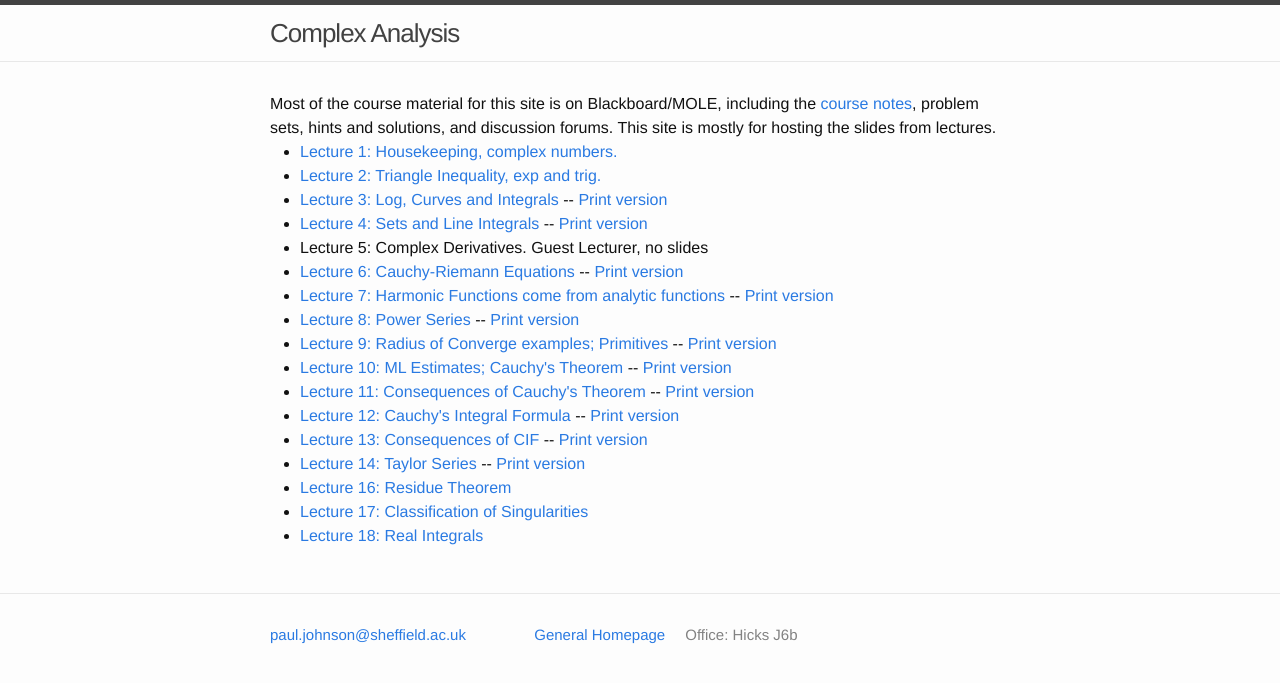
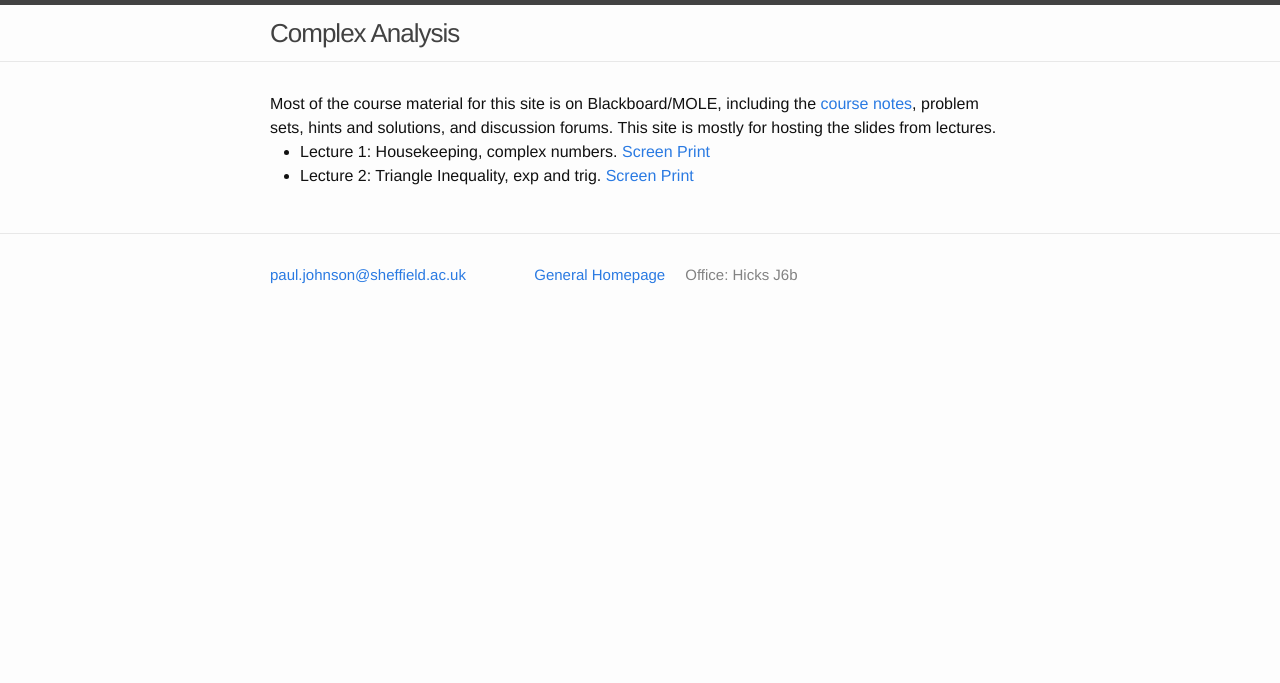
Before and after one commit to ptwiddle/MAS332-Complex-Analysis, a Jekyll site: the page built from index.html, in a window 1280 px wide. Shown: the top 683 px of the page. Built offline with Jekyll 4.4.1, drawn with Linux system fonts in a browser that asks for light colours.

Commit message:
Slides lectures 1 and 2 for 2021

```diff
--- a/index.html
+++ b/index.html
@@ -7,23 +7,8 @@ layout: default
   Most of the course material for this site is on Blackboard/MOLE, including the <a href="./MAS332LectureNotes.pdf">course notes</a>, problem sets, hints and solutions, and discussion forums.  This site is mostly for hosting the slides from lectures.
 
   <ul>
-    <li> <a href="./Slides/Lecture1.pdf">Lecture 1: Housekeeping, complex numbers.</a> </li>
-    <li> <a href="./Slides/Lecture2.pdf">Lecture 2: Triangle Inequality, exp and trig.</a></li>
-    <li> <a href="./Slides/Lecture3.pdf">Lecture 3: Log, Curves and Integrals</a> -- <a href="./Slides/Lecture3Print.pdf">Print version</a></li>
-        <li> <a href="./Slides/Lecture4.pdf">Lecture 4: Sets and Line Integrals </a> -- <a href="./Slides/Lecture4Print.pdf">Print version</a> </li>
-    <li> Lecture 5: Complex Derivatives.  Guest Lecturer, no slides </li>
-    <li> <a href="./Slides/Lecture6.pdf">Lecture 6: Cauchy-Riemann Equations</a> -- <a href="./Slides/Lecture6Print.pdf">Print version</a> </li>
-    <li> <a href="./Slides/Lecture7.pdf">Lecture 7: Harmonic Functions come from analytic functions</a> -- <a href="./Slides/Lecture7Print.pdf">Print version</a> </li>
-    <li> <a href="./Slides/Lecture8.pdf">Lecture 8: Power Series</a> -- <a href="./Slides/Lecture8Print.pdf">Print version</a> </li>
-    <li> <a href="./Slides/Lecture9.pdf">Lecture 9: Radius of Converge examples; Primitives</a> -- <a href="./Slides/Lecture9Print.pdf">Print version</a> </li>
-    <li> <a href="./Slides/Lecture10.pdf">Lecture 10: ML Estimates; Cauchy's Theorem</a> -- <a href="./Slides/Lecture10Print.pdf">Print version</a> </li>
-    <li> <a href="./Slides/CauchyConsequences.pdf">Lecture 11: Consequences of Cauchy's Theorem</a> -- <a href="./Slides/CauchyConsequencesPrint.pdf">Print version</a> </li>
-    <li> <a href="./Slides/CauchyIntegralFormula.pdf">Lecture 12: Cauchy's Integral Formula</a> -- <a href="./Slides/CauchyIntegralFormulaPrint.pdf">Print version</a> </li>
-    <li> <a href="./Slides/CIFConsequences.pdf">Lecture 13: Consequences of CIF</a> -- <a href="./Slides/CIFConsequencesPrint.pdf">Print version</a> </li>
-    <li> <a href="./Slides/TaylorSeries.pdf">Lecture 14: Taylor Series</a> -- <a href="./Slides/TaylorSeriesPrint.pdf">Print version</a> </li>
-    <li> <a href="./Slides/ResidueTheorem.pdf">Lecture 16: Residue Theorem</a>  </li>
-    <li> <a href="./Slides/ClassificationOfSingularities.pdf">Lecture 17: Classification of Singularities</a>  </li>
-                    <li> <a href="./Slides/RealIntegrals.pdf">Lecture 18: Real Integrals</a>  </li>
+    <li> Lecture 1: Housekeeping, complex numbers. <a href="./Slides/Lecture1.pdf">Screen</a> <a href="./Slides/print_Lecture1stripped.pdf">Print</a></li>
+    <li> Lecture 2: Triangle Inequality, exp and trig. <a href="./Slides/Lecture2.pdf">Screen</a> <a href="./Slides/Lecture2.pdf">Print</a></li>
     </ul>
 
 
```
Also changed, not shown: oldindex.html (added, +34 -0 lines), 16 other files.
